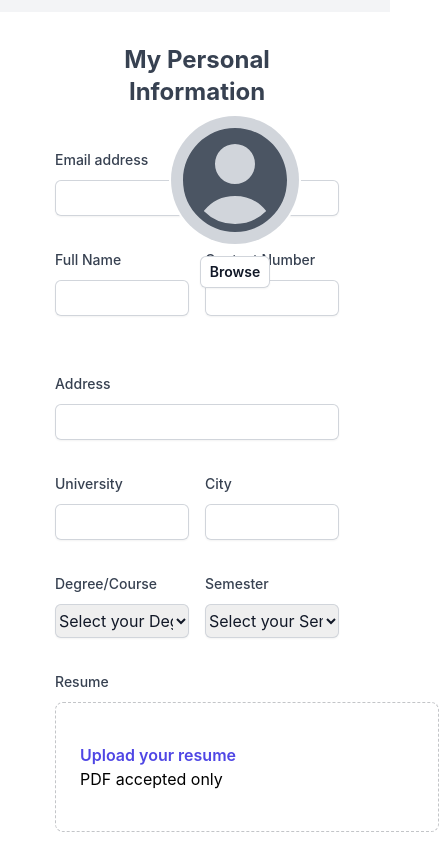
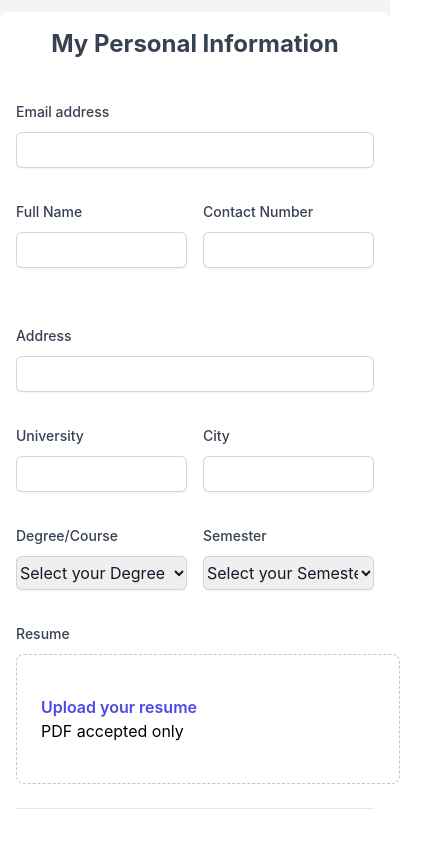
Before and after one commit to SunSoftTechnoligies/sst-online, a React (Create React App) app: page /intern/profile in a window 390 px wide. Shown: the top 844 px of the page, 439 px wide, since content can reach past the window. Built offline with nearby package versions, Linux system fonts and the light colour scheme.

Commit message:
profile made reposnisve

```diff
--- a/src/intern/profile/Profile.jsx
+++ b/src/intern/profile/Profile.jsx
@@ -220,13 +220,13 @@ function Profile() {
 
 
   return (
-    <div className="bg-gray-100">
+<div className="bg-gray-100">
       <div className="flex justify-center items-center">
-        <div className="bg-white p-8 rounded-lg w-108 max-w-screen-lg mt-3">
-          <form encType="multipart/form-data" className="grid grid-cols-12 gap-8">
+        <div className="bg-white p-4 rounded-lg w-full md:max-w-screen-lg mt-3"> {/* Adjusted max-width for larger screens */}
+          <form encType="multipart/form-data" className="grid grid-cols-12 gap-4 md:gap-8">
             {/* Left Side*/}
-            <div className="col-span-11 ml-9">
-              <div className="border-b border-gray-900/10 pb-12">
+            <div className="col-span-12 md:col-span-7 lg:col-span-8 xl:col-span-9 mb-4 md:mb-0"> {/* Adjusted column spans for different screen sizes */}
+              <div className="border-b border-gray-900/10 pb-6 md:pb-12">
                 <h2 className="text-2xl font-bold text-gray-700 mb-4 text-center">My Personal Information</h2>
                 <div className="mt-10 grid grid-cols-1 gap-x-6 gap-y-8 sm:grid-cols-6">
                   {/* Email address */}
@@ -436,8 +436,8 @@ function Profile() {
             </div>
 
             {/* Right Side  */}
-            <div className="col-span-1 w-10">
-              <div className="flex flex-col items-center mt-16 mr-14 float-right">
+            <div className="col-span-12 md:col-span-5 lg:col-span-4 xl:col-span-3"> {/* Adjusted column spans for different screen sizes */}
+              <div className="flex flex-col items-center mt-8 md:mt-16 lg:mt-20">
                 {/* Avatar and Change button */}
                 <div className="col-span-1 w-10">
                   <div className="flex flex-col items-center  mr-14 float-right">
@@ -484,7 +484,7 @@ function Profile() {
             </div>
             {/* Save and Update Button */}
             <div className="col-span-12 flex justify-center items-center">
-              <div className="space-x-4">
+              <div className="space-y-4 md:space-y-0 md:space-x-4">
                 <button
                   className="inline-flex items-center rounded-md bg-gray-50 px-6 py-3 text-sm font-medium text-gray-600 hover:bg-gray-100 focus:outline-none focus:ring focus:border-blue-300"
                   onClick={doSaveProfile}
--- a/src/services/axios-config.js
+++ b/src/services/axios-config.js
@@ -1,7 +1,7 @@
 import axios from 'axios';
 
-let baseURL = "https://sst-backend.onrender.com";
-// let baseURL = "http://localhost:3005";
+// let baseURL = "https://sst-backend.onrender.com";
+let baseURL = "http://localhost:3005";
 
 const publicReq = axios.create({ baseURL });
 
```
